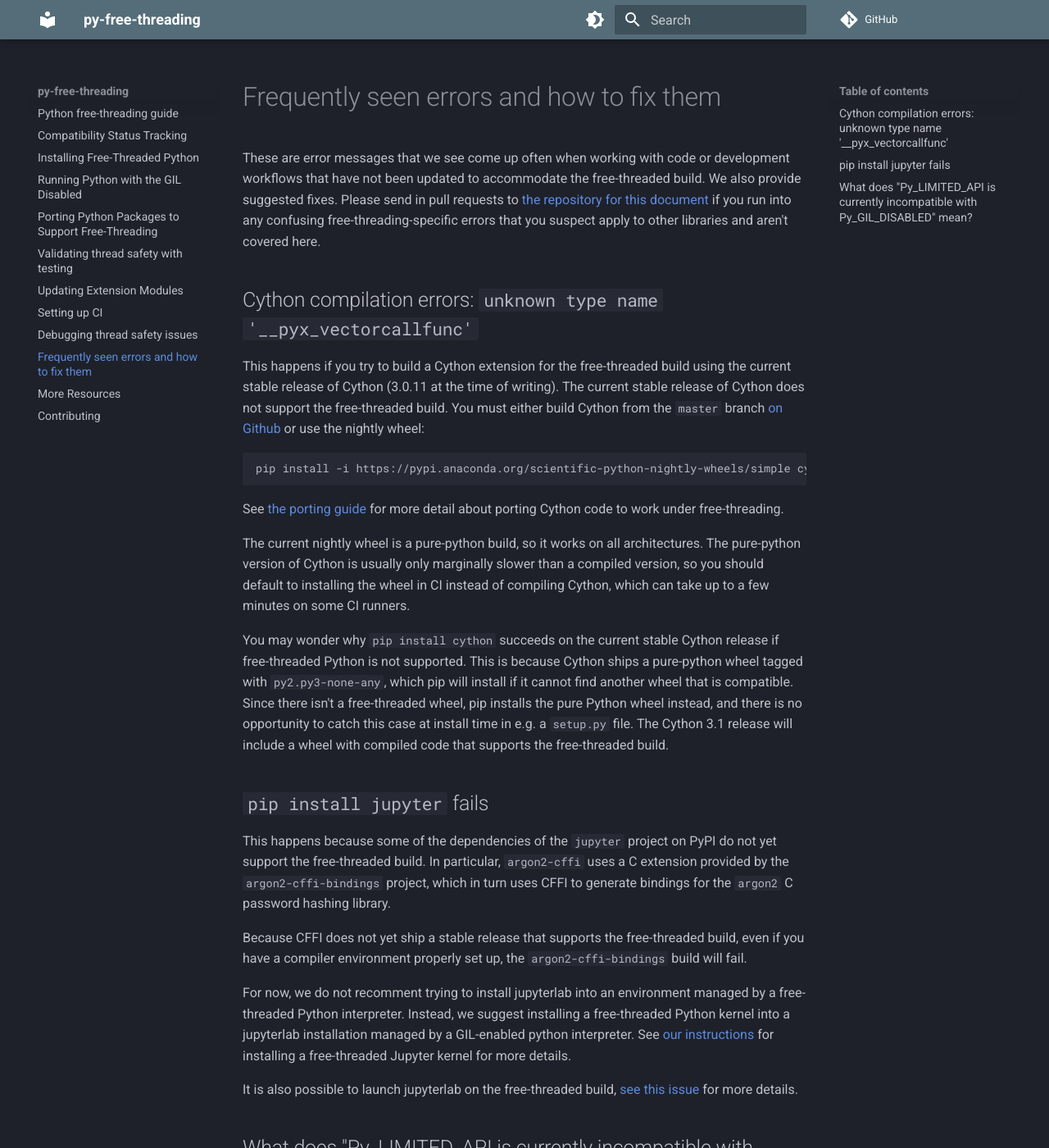
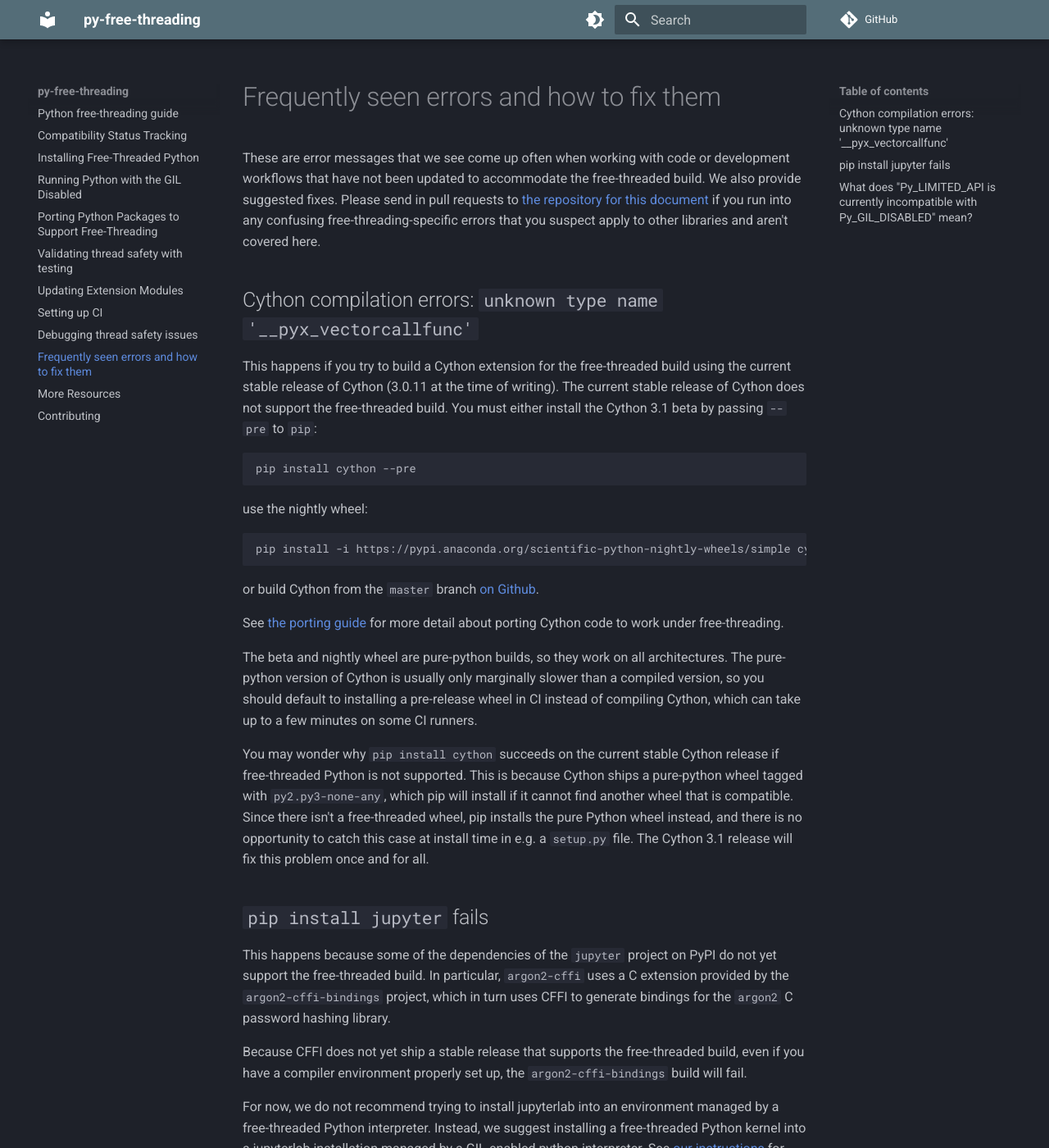
Before and after one commit to Quansight-Labs/free-threaded-compatibility, an MkDocs documentation site: the page built from docs/faq.md, in a window 1280 px wide and 1400 px high. Shown: the whole window at 82% size. Built offline with MkDocs 1.6.1 and Material for MkDocs 9.7.7, drawn with Linux system fonts in a browser that asks for light colours; comment, search, counter and statistics services are not loaded; some of the changed text lies outside the part shown.

Commit message:
Respond to code review and some other minor improvements

````diff
--- a/docs/faq.md
+++ b/docs/faq.md
@@ -13,21 +13,29 @@ other libraries and aren't covered here.
 This happens if you try to build a Cython extension for the free-threaded build
 using the current stable release of Cython (3.0.11 at the time of writing). The
 current stable release of Cython does not support the free-threaded build. You
-must either build Cython from the `master` branch [on
-Github](https://github.com/cython/cython) or use the nightly wheel:
+must either install the Cython 3.1 beta by passing `--pre` to `pip`:
+
+```
+pip install cython --pre
+```
+
+use the nightly wheel:
 
 ```bash
 pip install -i https://pypi.anaconda.org/scientific-python-nightly-wheels/simple cython
 ```
 
+or build Cython from the `master` branch [on
+Github](https://github.com/cython/cython).
+
 See [the porting guide](porting.md) for more detail about porting Cython code to
 work under free-threading.
 
-The current nightly wheel is a pure-python build, so it works on all
+The beta and nightly wheel are pure-python builds, so they work on all
 architectures. The pure-python version of Cython is usually only marginally
-slower than a compiled version, so you should default to installing the wheel in
-CI instead of compiling Cython, which can take up to a few minutes on some CI
-runners.
+slower than a compiled version, so you should default to installing a
+pre-release wheel in CI instead of compiling Cython, which can take up to a few
+minutes on some CI runners.
 
 You may wonder why `pip install cython` succeeds on the current stable Cython
 release if free-threaded Python is not supported. This is because Cython ships a
@@ -35,8 +43,7 @@ pure-python wheel tagged with `py2.py3-none-any`, which pip will install if it
 cannot find another wheel that is compatible. Since there isn't a free-threaded
 wheel, pip installs the pure Python wheel instead, and there is no opportunity
 to catch this case at install time in e.g. a `setup.py` file. The Cython 3.1
-release will include a wheel with compiled code that supports the free-threaded
-build.
+release will fix this problem once and for all.
 
 ## `pip install jupyter` fails
 
@@ -49,13 +56,14 @@ Because CFFI does not yet ship a stable release that supports the free-threaded
 build, even if you have a compiler environment properly set up, the
 `argon2-cffi-bindings` build will fail.
 
-For now, we do not recomment trying to install jupyterlab into an environment
+For now, we do not recommend trying to install jupyterlab into an environment
 managed by a free-threaded Python interpreter. Instead, we suggest installing a
 free-threaded Python kernel into a jupyterlab installation managed by a
 GIL-enabled python interpreter. See [our instructions](installing_cpython.md#installing-a-jupyter-kernel) for
 installing a free-threaded Jupyter kernel for more details.
 
-It is also possible to launch jupyterlab on the free-threaded build, [see this
+That said, it *is* possible to install `jupyter` into a free-threaded Python
+environment launch jupyterlab on the free-threaded build, [see this
 issue](https://github.com/jupyterlab/jupyterlab/issues/16915#issuecomment-2810114545)
 for more details.
 
@@ -77,4 +85,12 @@ free-threaded builds.
 Until then, tools or libraries that *default* to using the stable ABI via the
 limited API will generate build errors on the free-threaded build. The fix is
 usually to disable the `Py_LIMITED_API` declaration that triggers use of the
-stable ABI.
+stable ABI on the free-threaded build by using the following incantation:
+
+```
+import sysconfig
+FREETHREADED_BUILD = bool(sysconfig.get_config_var("Py_GIL_DISABLED"))
+```
+
+If you spell it this way, `FREETHREADED_BUILD` will be `False` on the
+GIL-enabled build and `True` for free-threaded builds.
````
